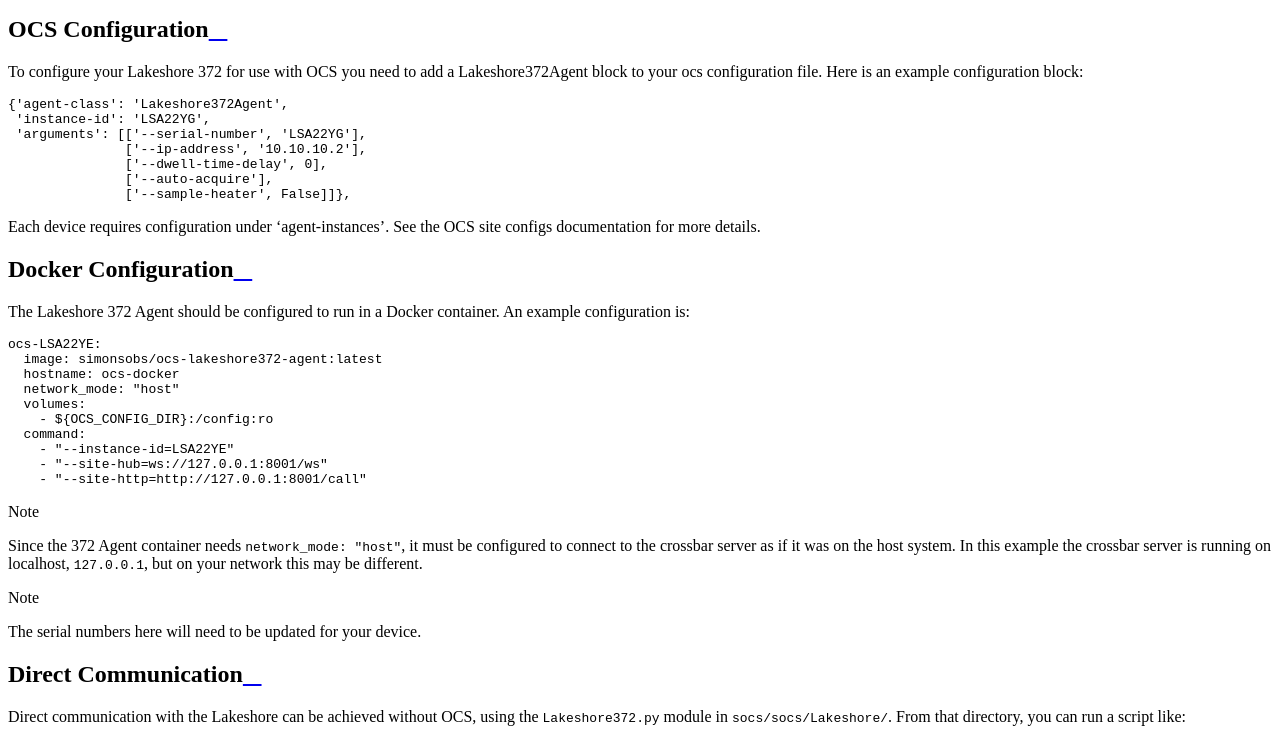
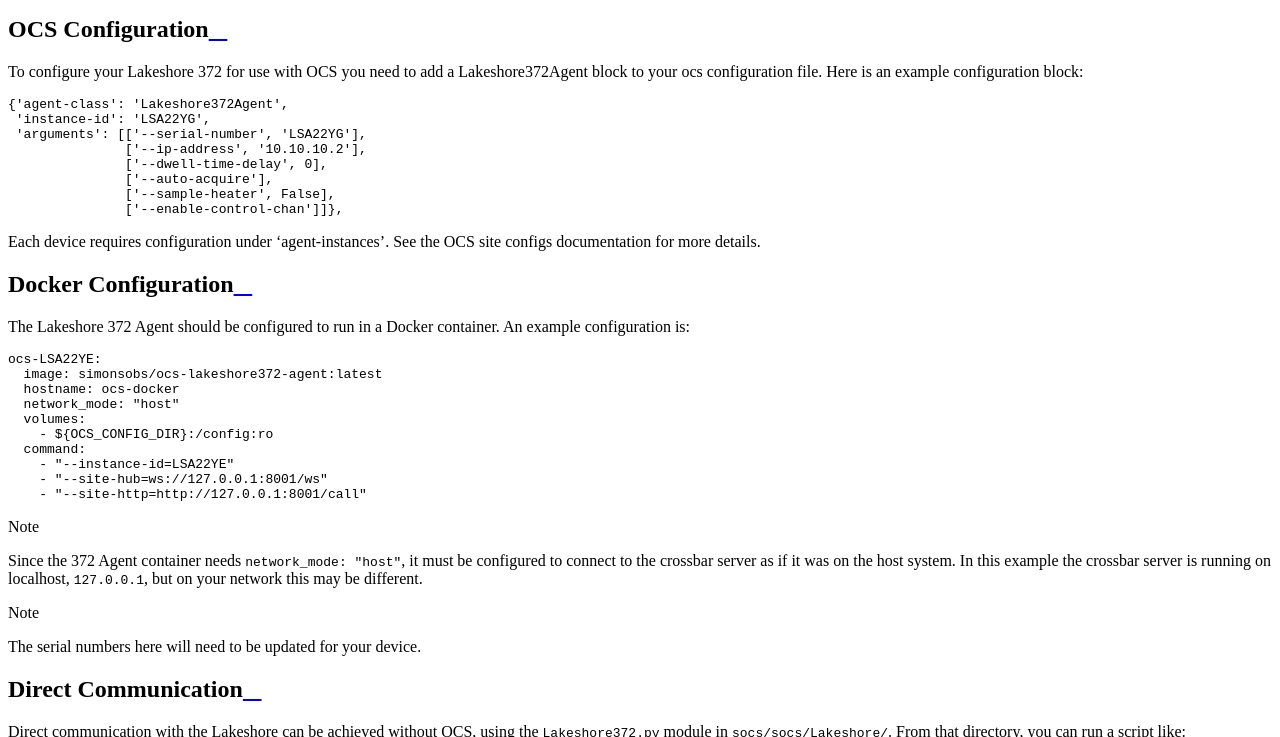
Before and after one commit to simonsobs/socs, a Sphinx documentation site: the page built from docs/agents/lakeshore372.rst, in a window 1280 px wide and 900 px high, scrolled down 1015 px, cut to the strip 163-900 px from the top of the window. Built offline with Sphinx 7.4.7 and the Read the Docs theme 2.0.0, drawn with Linux system fonts in a browser that asks for light colours.

Commit message:
Add example config for enable-control-chan arg

```diff
--- a/docs/agents/lakeshore372.rst
+++ b/docs/agents/lakeshore372.rst
@@ -28,7 +28,8 @@
                  ['--ip-address', '10.10.10.2'],
                  ['--dwell-time-delay', 0],
                  ['--auto-acquire'],
-                 ['--sample-heater', False]]},
+                 ['--sample-heater', False],
+                 ['--enable-control-chan']]},
 
 Each device requires configuration under 'agent-instances'. See the OCS site
 configs documentation for more details.
```
